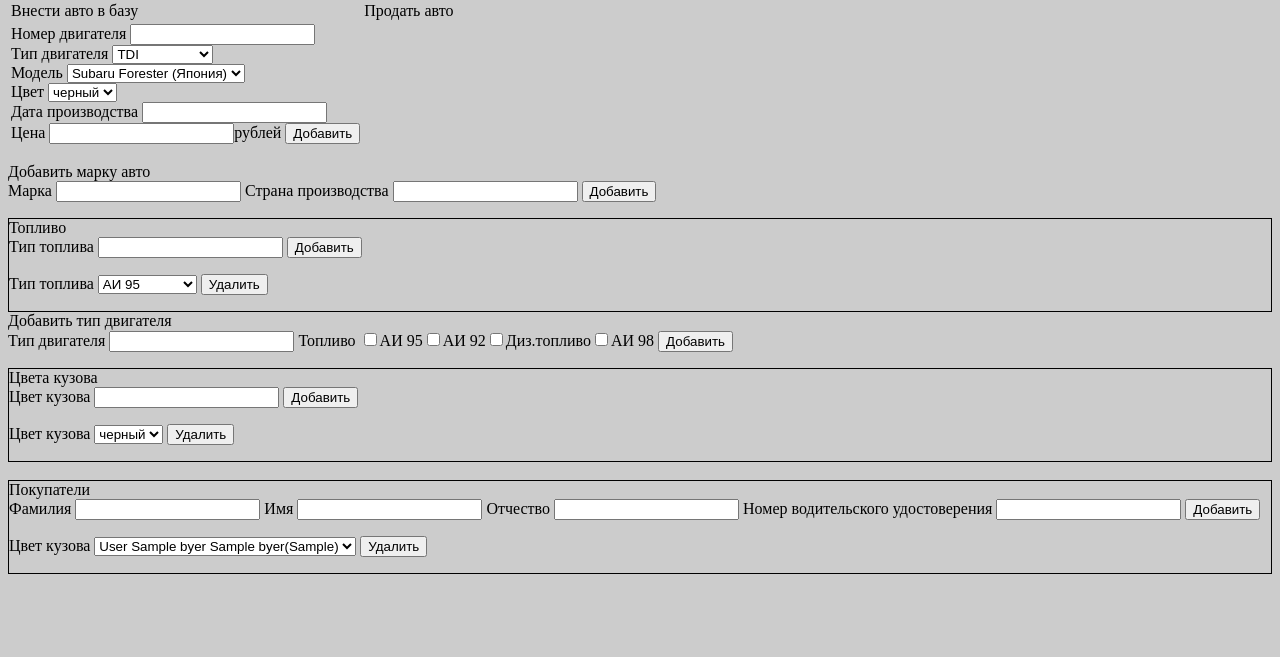
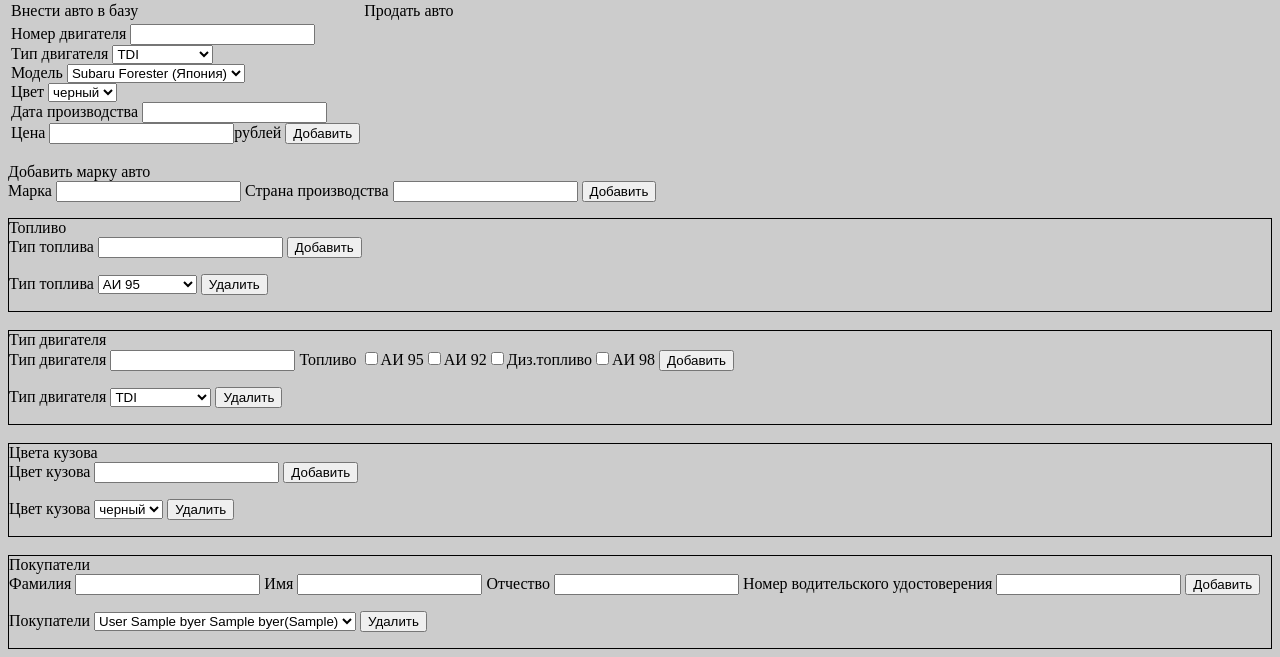
Before and after one commit to drypa/car_dealer, a PHP site: page / in a window 1280 px wide. Shown: the part 315-972 px from the top of the page. Before the commit the page ends 889 px from the top, so only its background shows below. Run offline with PHP 8.4, Linux system fonts and the light colour scheme; data comes from the database, SQL or seed files in the repository; tables that the repository leaves empty hold one stand-in row (values such as "Sample post").

Commit message:
delete engine

```diff
--- a/index.php
+++ b/index.php
@@ -134,7 +134,13 @@ if (isset($_POST['filter'])) {
                                         $byer = $_POST['byer'];
                                         $q = "delete from `byers` where `driver_license`='$byer'";
                                         mysql_query($q);
-                                    }
+                                    }else{
+										if (isset($_POST['delEngine'])) {
+											$engine = $_POST['engine'];
+											$q = "delete from `engines` where `id`='$engine'";
+											mysql_query($q);
+										}
+									}
 
                                 }
                             }
@@ -391,8 +397,9 @@ mysql_free_result($resultByers);
         <input name='delGasoline' type="submit" value="Удалить"/>
     </form>
 </div>
-<div>
-    Добавить тип двигателя
+<br />
+<div style="border: 1px solid #000">
+    Тип двигателя
     <form action="index.php" method="post">
         <label> Тип двигателя
             <input name='engine' type='text'/>
@@ -408,7 +415,22 @@ mysql_free_result($resultByers);
         </label>
         <input name='addEngine' type="submit" value="Добавить"/>
     </form>
+	    <form action="index.php" method="post">
+        <label> Тип двигателя
+            <select name='engine'>
+				<?php
+					foreach ($engines as $engine) {
+						$id = $engine['id'];
+						$value = $engine['type'];
+						echo("<option value='$id'>$value</option> ");
+					}
+				?>
+            </select>
+        </label>
+        <input name='delEngine' type="submit" value="Удалить"/>
+    </form>
 </div>
+<br />
 <div style="border: 1px solid #000">
     Цвета кузова
     <form action="index.php" method="post">
@@ -454,7 +476,7 @@ mysql_free_result($resultByers);
         <input name='addByer' type="submit" value="Добавить"/>
     </form>
     <form action="index.php" method="post">
-        <label> Цвет кузова
+        <label> Покупатели
             <select name='byer'>
                 <?php
                 foreach ($byers as $b) {
```
